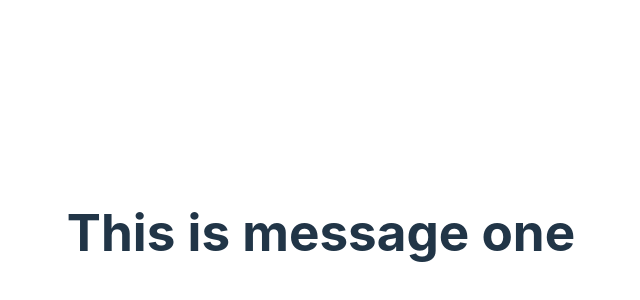
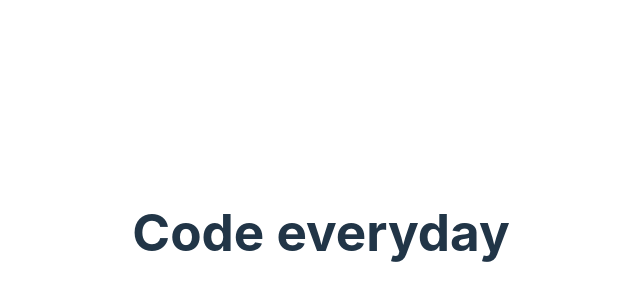
Before and after one commit to Maedeh-Saeidi/React-learning, a React (Vite) app in the folder react-learning(second part)/: page / in a window 1280 px wide. Shown: the part 168-468 px from the top of the page, without its empty margins (319-959 px from the left). Built offline with nearby package versions, Linux system fonts and the light colour scheme.

Commit message:
Rendering components using ternary operators

```diff
--- a/react-learning(second part)/src/components/ConditionalComponent.jsx
+++ b/react-learning(second part)/src/components/ConditionalComponent.jsx
@@ -1,12 +1,7 @@
+import Welcome from "./Welcome";
 import Code from "./Code";
-import Welcome from "./Welcome";
+
 export default function ConditionalComponent() {
-  let message;
-  const display = true;
-  if (display) {
-    message = <h1>This is message one</h1>
-  } else {
-    message = <h1>This is message two</h1>
+  const display = false;
+  return display ? <Welcome></Welcome>: <Code></Code>;
   }
-  return message;
-  }
```
